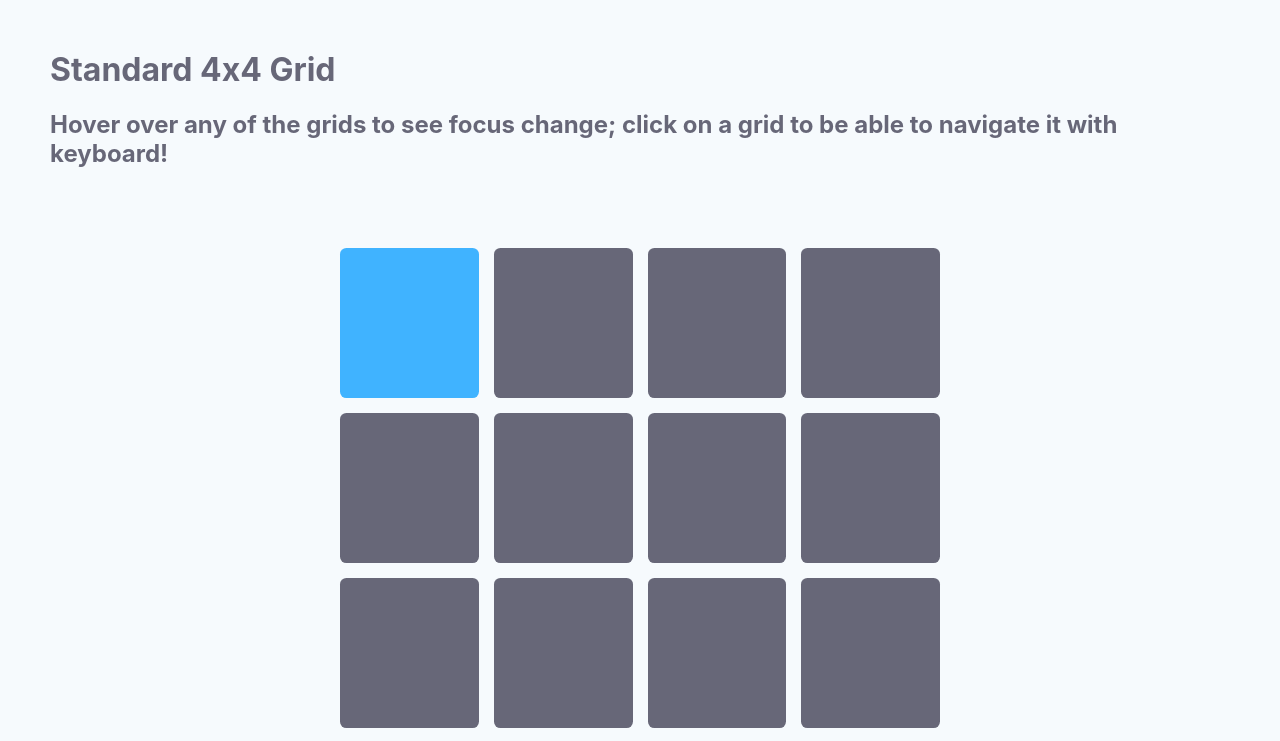
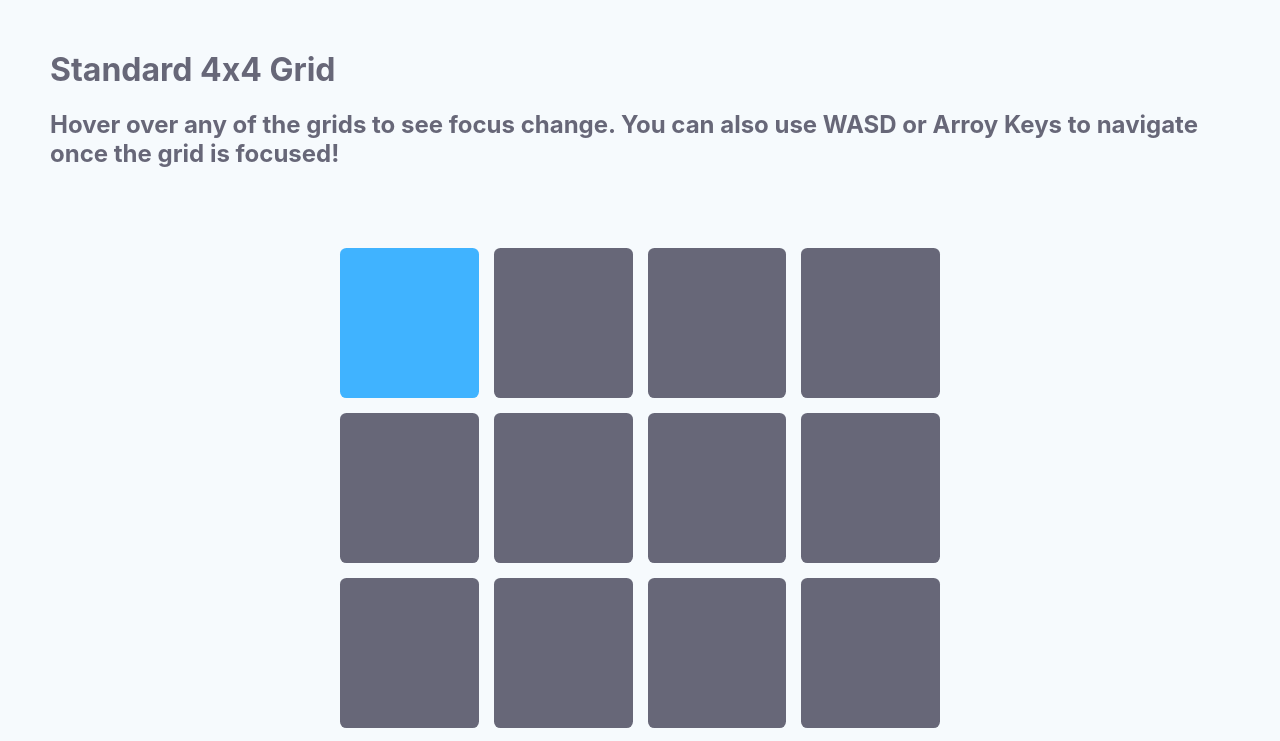
Before and after one commit to SleepyWerewolf/react-grid-navigation, a React (Create React App) app: page / in a window 1280 px wide. Shown: the top 741 px of the page. Built offline with nearby package versions, Linux system fonts and the light colour scheme.

Commit message:
Auto-focus grids on hover

```diff
--- a/src/App.tsx
+++ b/src/App.tsx
@@ -9,7 +9,7 @@ const App: React.FC = () => {
   return (
     <Fragment>
       <h1>Standard 4x4 Grid</h1>
-      <h2>Hover over any of the grids to see focus change; click on a grid to be able to navigate it with keyboard!</h2>
+      <h2>Hover over any of the grids to see focus change. You can also use WASD or Arroy Keys to navigate once the grid is focused!</h2>
       <div style={{
         display: 'flex',
         justifyContent: 'center',
--- a/src/components/FocusGrid.tsx
+++ b/src/components/FocusGrid.tsx
@@ -151,6 +151,7 @@ export const FocusGrid = (props: IFocusGridProps) => {
           }
         }
       }}
+      onMouseMove={() => setContainerFocus()}
       ref={containerRef as React.RefObject<HTMLDivElement>}
       style={{
         borderRadius: '.3em',
@@ -175,7 +176,7 @@ export const FocusGrid = (props: IFocusGridProps) => {
           key={index}
           onHover={() => {
             if (focusIndex !== index) {
-              setFocusIndex(index)
+              setFocusIndex(index);
             }
           }}
           ref={refs[index]}
```
